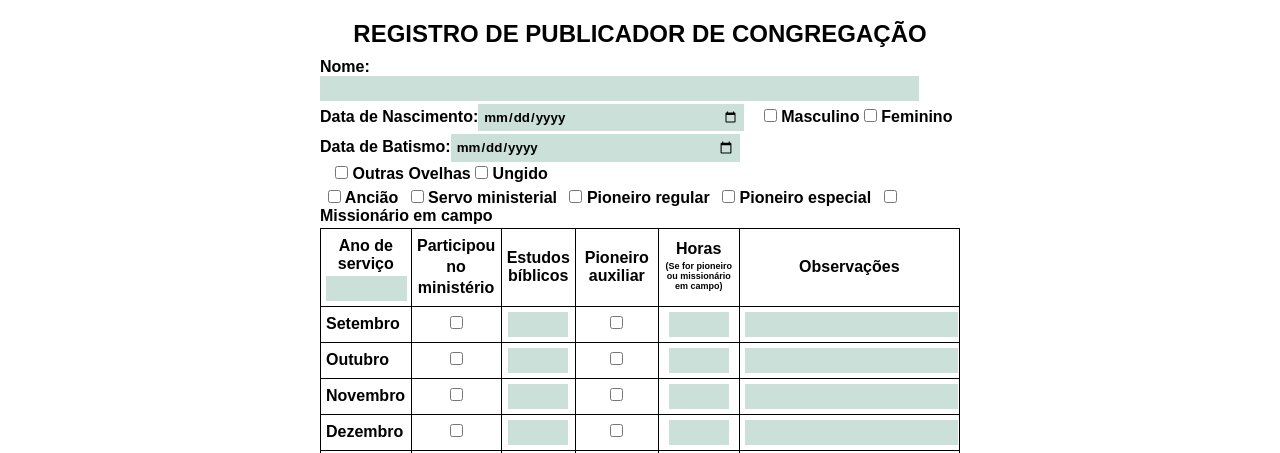
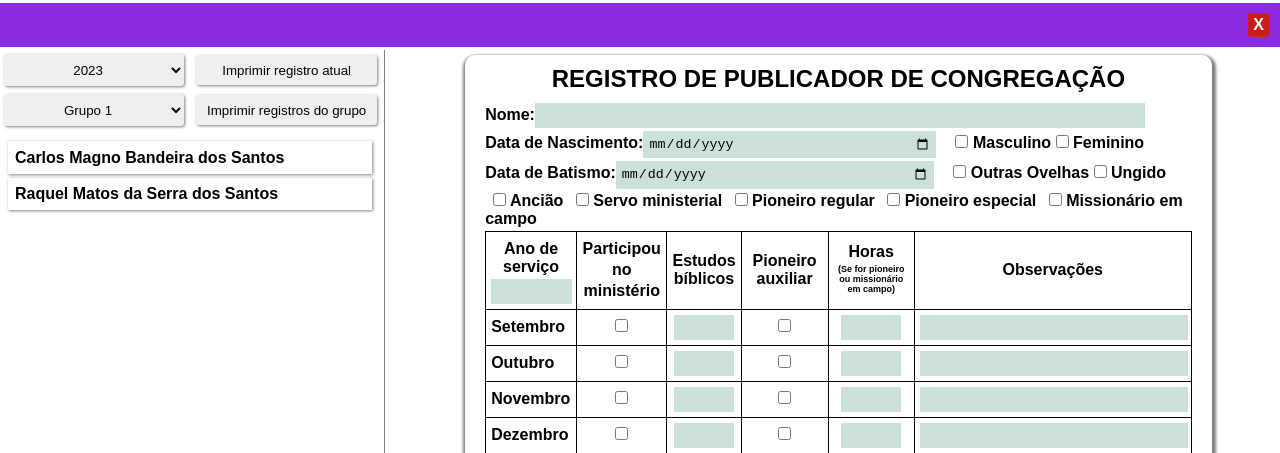
Before and after one commit to carlosmagno/jwsystem, a plain HTML site: page cong/card.html in a window 1280 px wide. Shown: the top 453 px of the page. Drawn offline with Linux system fonts and the light colour scheme.

Commit message:
Update card.html

```diff
--- a/cong/card.html
+++ b/cong/card.html
@@ -4,21 +4,92 @@
     <meta charset="UTF-8">
     <meta name="viewport" content="width=device-width, initial-scale=1.0">
     <title>Cartão de Publicador</title>
+    <!-- <link rel="stylesheet" href="../styles/cong.css"> -->
     <style>
         *{
-            margin:0 auto;
+            margin:0;
             padding: 0;
+
+        }
+        body{
             font-family:Arial, 'Arial Narrow', sans-serif, Helvetica, sans-serif;
             font-weight: 700;
+            /* width: 50vw;
+            background-color: aqua ;
+            border: 1px solid black; */
+
         }
-        body{
-            width: 50vw;
+
+        #controles{
+            /* background-color: red; */
+            width: 30%;
+            border-right: 1px solid gray;
+
+        }
+        #registro{
+            /* background-color: pink; */
+            width:69%;
+            float: right;
+
+
+        }
+        div.partes{
+            height: 94vh;
+            display: inline-block;
+            /* margin: 0 auto; */
+        }
+        p.direita{
+        font-weight: bold;
+        padding: 10px;
+        /* height: 5vh; */
+        text-align: end;
+        background-color: blueviolet;
+        color:white;
+        }
+        p.direita> span{
+            display: inline-block;
+            border: 1px solid rgb(197, 41, 41);
+            padding: 2px 5px;
+            border-radius:4px;
+            background-color:rgb(203, 26, 26);
+            transition: transform 0.3s;
+            text-align: center;
+        }
+        p.direita> span:hover{
+        cursor: pointer;
+        transform: scale(1.2);
+        }
+
+        div#controles select, button{
+            display: inline-block;
+            width: 47%;
+            margin:1%;
+            padding: 2%;
+            text-align: center;
+            border: none;
+            border-radius: 3px;
+            box-shadow: 1px 1px 3px gray;
+        }
+
+        div#controles p{
+            padding: 2%;
+            margin: 1% 0;
+            box-shadow: 1px 1px 3px gray;
+        }
+
+        div#listaPubs{
+            background-color: white;
+            width: 95%;
+            margin: 1%;
+            overflow-y: scroll;
+            padding:1%;
+            border-radius: 3px;
         }
         h2{
             text-align: center;
-            margin:20px 0 10px 0;
+            margin:5px 0 10px 0;
         }
-        p,div{
+        #int-registro p,div{
             margin: 3px 0;
         }
         table{
@@ -59,7 +130,7 @@
 
         p input[type="text"]{
             display: inline-block;
-            width:92%;
+            width:85%;
             /* background-color: blue; */
         }
 
@@ -107,12 +178,54 @@
         #small{
             font-size: 9px;
         }
+        #int-registro{
+            width: 80%;
+            /* background-color: aqua; */
+            margin: 0 auto;
+            padding:5px 20px 10px;
+            margin-top: 5px;
+            border-radius: 10px;
+            box-shadow: 1px 3px 3px 3px gray;
+        }
+
+        @media print {
+            /* body{
+                width:100vw;
+            } */
+
+            .formulario{
+                display: none;
+            }
+        }
     </style>
 </head>
 <body>
+    <div id="grid">
+
+        <p class="direita"><span onclick="fechaAreaAdmin()">X</span></p>
+
+        <div id="controles" class="partes">
+            <select name="anoServico" id="anoServico">
+                <option value="2023">2023</option>
+                <option value="2024">2024</option>
+            </select>
+            <button>Imprimir registro atual</button>
+            <select name="grupo" id="grupo">
+                <option value="Grupo 1">Grupo 1</option>
+                <option value="Grupo 1">Grupo 2</option>
+            </select>
+            <button>Imprimir registros do grupo</button>
+            <div id="listaPubs">
+                <p>Carlos Magno Bandeira dos Santos</p>
+                <p>Raquel Matos da Serra dos Santos</p>
+            </div>
+        </div>
+
+        <div id="registro" class="partes">
+            <div id="int-registro">
                 <h2>REGISTRO DE PUBLICADOR DE CONGREGAÇÃO</h2>
                 <div>
-    <P><span class="percent20">Nome: </span><input type="text" name="" id=""></P>
+                <p><span class="percent20">Nome: </span><input type="text" name="" id=""></p>
                 <div>Data de Nascimento:<input type="date" name="" id="">
                     <div class="group2">
                         <input type="checkbox" name="" id=""> Masculino
@@ -247,6 +360,10 @@
 
 
                 </table>
+            </div>
+        </div>
+
+    </div>
 
 </body>
 </html>
```
Lines whose indentation alone changed are shown as unchanged.
